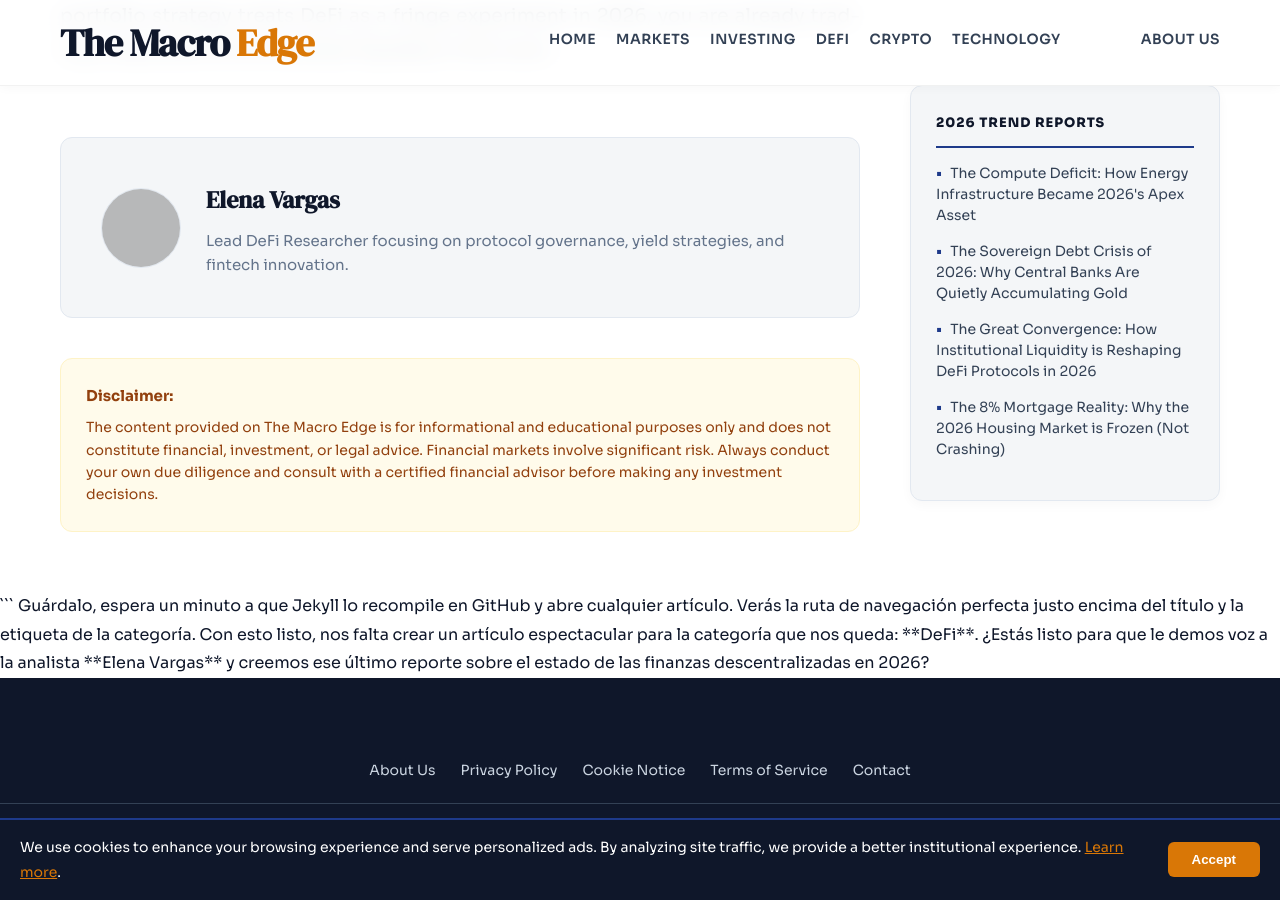
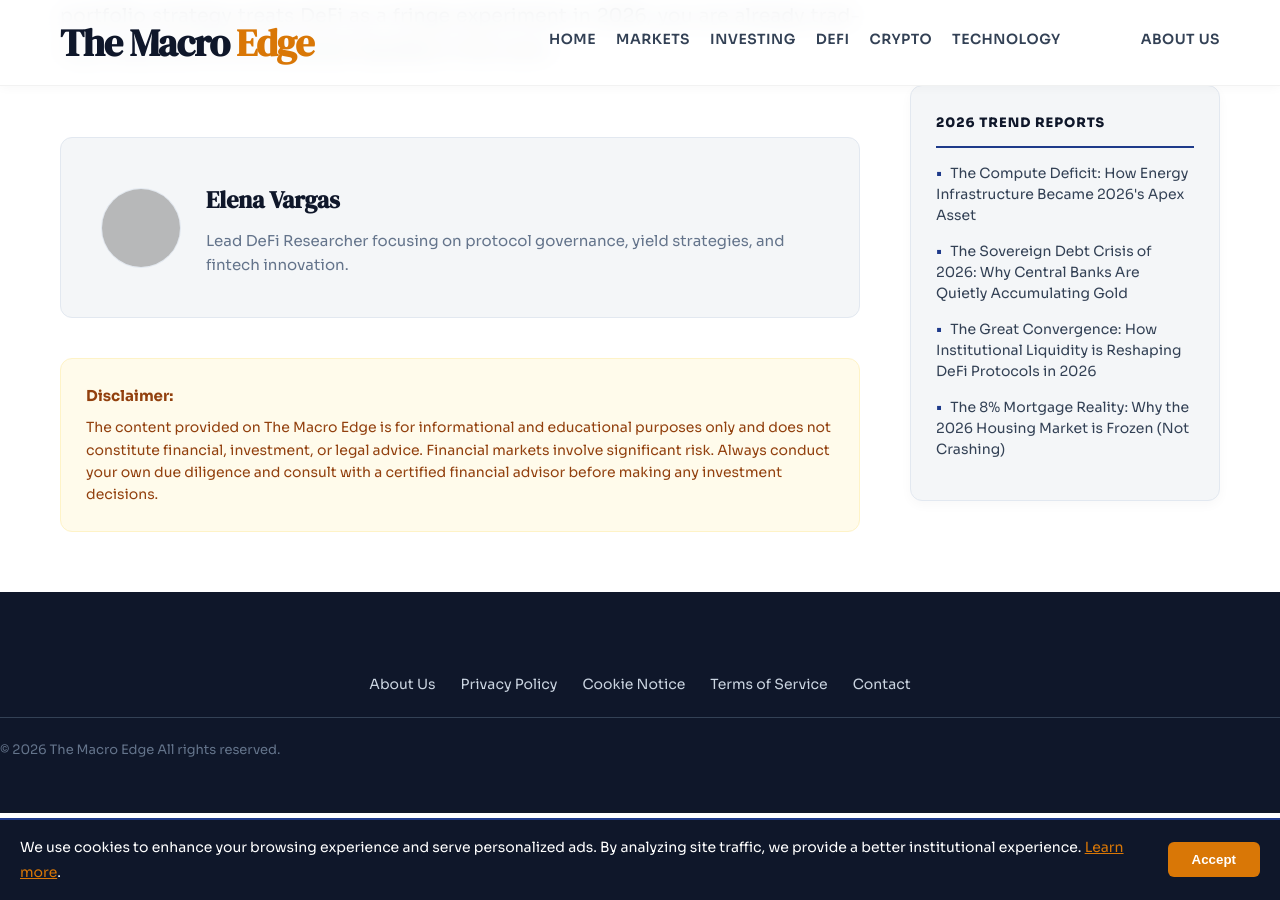
Before and after one commit to Frixx55/FinanceWorld, a Jekyll site: the page built from _posts/2026-05-06-institutional-defi-convergence.md, in a window 1280 px wide and 900 px high, scrolled down 3385 px. Built offline with Jekyll 4.4.1, drawn with Linux system fonts in a browser that asks for light colours; grey boxes are pictures that could not be loaded.

Commit message:
Clean up post.html by removing comments
Removed unnecessary comments and instructions from post layout.

````diff
--- a/_layouts/post.html
+++ b/_layouts/post.html
@@ -212,8 +212,4 @@ layout: default
 
     </aside>
 
-  </div> </div> ```
-
-Guárdalo, espera un minuto a que Jekyll lo recompile en GitHub y abre cualquier artículo. Verás la ruta de navegación perfecta justo encima del título y la etiqueta de la categoría.
-
-Con esto listo, nos falta crear un artículo espectacular para la categoría que nos queda: **DeFi**. ¿Estás listo para que le demos voz a la analista **Elena Vargas** y creemos ese último reporte sobre el estado de las finanzas descentralizadas en 2026?
+  </div> </div>
````
